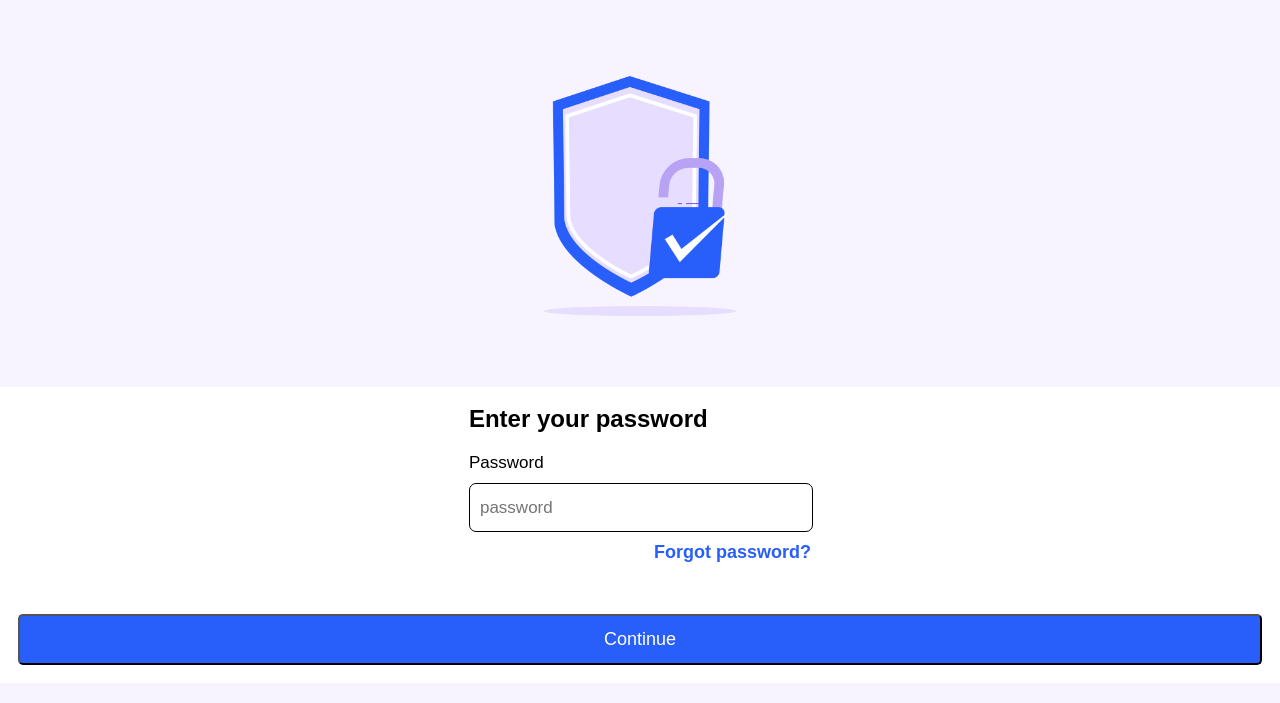
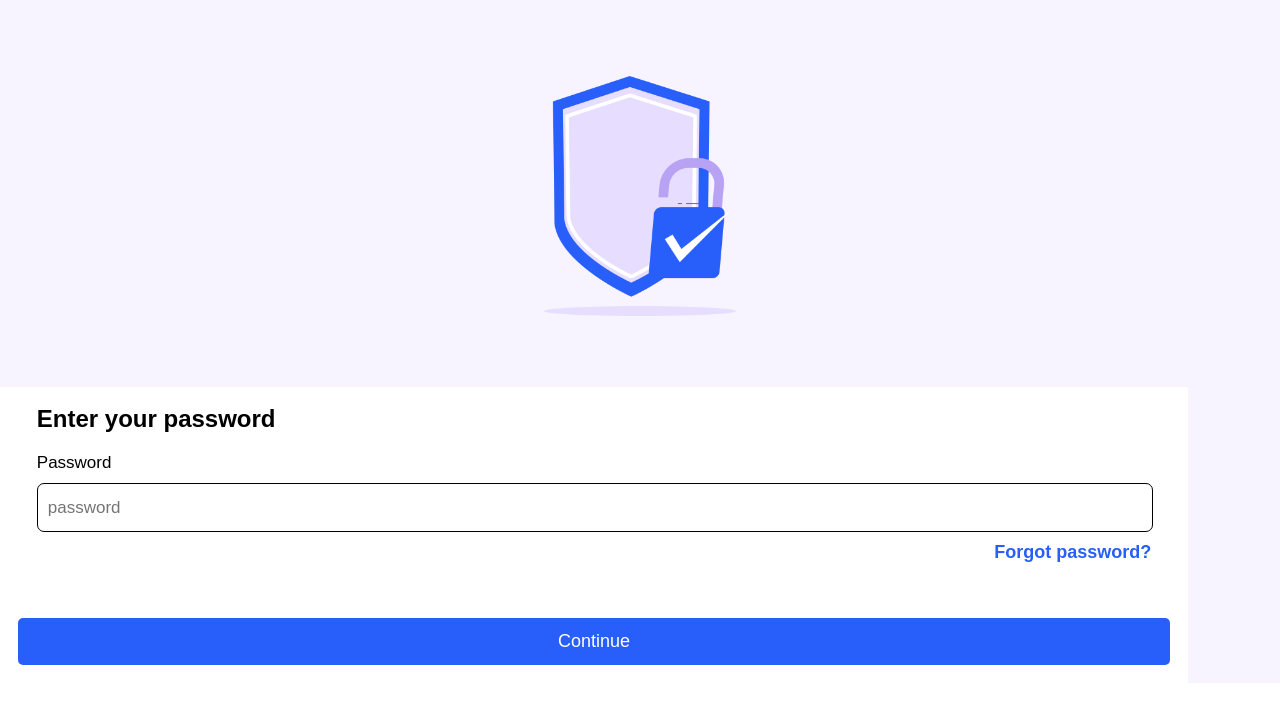
Before and after one commit to Stepheeeen/trilspay, a plain HTML site: page authentication/password.html in a window 1280 px wide. Shown: the part 91-794 px from the top of the page. Drawn offline with Linux system fonts and the light colour scheme.

Commit message:
update style.css

```diff
--- a/authentication/style.css
+++ b/authentication/style.css
@@ -6,6 +6,7 @@
 
 body {
     padding: 10px 0;
+    width: 100%;
 }
 
 ::-webkit-scrollbar {
@@ -19,7 +20,7 @@ a,
     color: #285FFA;
 }
 main{
-    height: 100vh;
+    /* height: 100vh; */
     background: #F7F4FF;
 }
 .navbar {
@@ -58,6 +59,7 @@ main{
     height: 260px;
     background: #fff;
     padding: 18px;
+    width: 90%;
     position: relative;
     display: flex;
     flex-direction: column;
@@ -82,6 +84,7 @@ button{
     border-radius: 5px;
     background-color: #285FFA;
     color: #fff;
+    border: none;
 }
 label{
     font-size: 17px;
@@ -97,6 +100,9 @@ label{
 /* styling the password  */
 .password input{
     width: 100%;
+}
+.password .card{
+    width: 95%;
 }
 .password .card{
     padding: 0;
```
